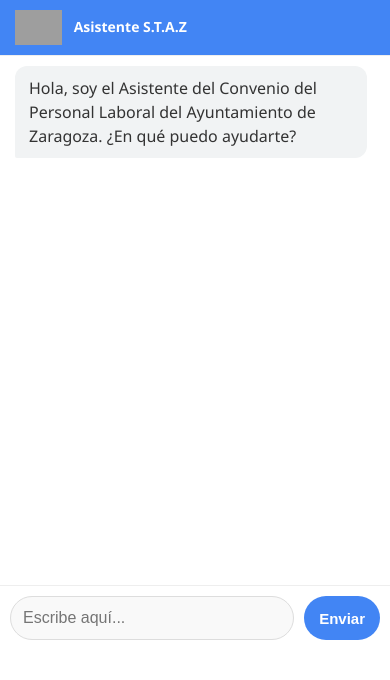
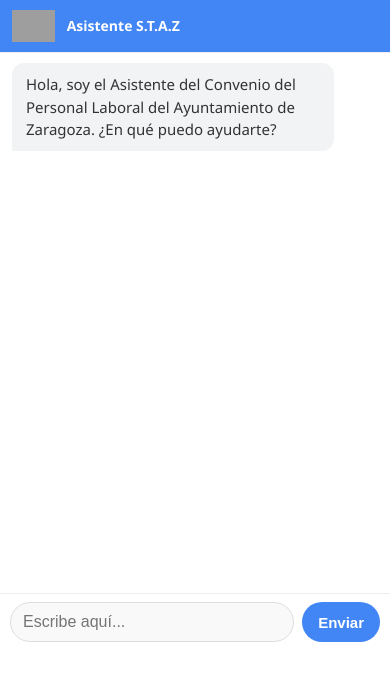
Before and after one commit to sindicatostaz-star/mi-gem-chat-laborales, a website: page public/index.html in a window 390 px wide. Drawn offline with Linux system fonts and the light colour scheme; grey boxes are pictures that could not be loaded.

Commit message:
Update index.html

```diff
--- a/public/index.html
+++ b/public/index.html
@@ -5,13 +5,18 @@
     <meta name="viewport" content="width=device-width, initial-scale=1.0, maximum-scale=1.0, user-scalable=no">
     <title>Chat STAZ</title>
     <style>
-        /* --- ESTILOS GENERALES (PC / TABLET) --- */
+        /* Regla para que el botón no se corte en móviles */
+        *, *::before, *::after {
+            box-sizing: border-box;
+        }
 
+        /* --- ESTILOS GENERALES --- */
         html, body {
             height: 650px;
+            width: 100%;
             margin: 0;
             padding: 0;
-            font-family: 'Segoe UI', system-ui, sans-serif; /* system-ui usa la fuente nativa del móvil (San Francisco en iPhone, Roboto en Android) */
+            font-family: 'Segoe UI', system-ui, sans-serif;
             background-color: #ffffff;
             overflow: hidden;
         }
@@ -33,7 +38,7 @@
             align-items: center;
             gap: 12px;
             border-bottom: 1px solid #eee;
-            flex-shrink: 0; /* Evita que el encabezado se aplaste */
+            flex-shrink: 0;
         }
 
         .avatar-img {
@@ -43,7 +48,6 @@
             object-fit: contain;
         }
 
-        /* Texto del encabezado */
         .header-title {
             font-size: 16px;
             line-height: 1.2;
@@ -56,7 +60,6 @@
             display: flex;
             flex-direction: column;
             gap: 15px;
-            /* Scroll suave en móviles */
             -webkit-overflow-scrolling: touch;
         }
 
@@ -90,17 +93,19 @@
             display: flex;
             gap: 10px;
             background: #fff;
-            flex-shrink: 0; /* Evita que se colapse al abrir el teclado */
+            flex-shrink: 0;
+            width: 100%;
         }
 
         input {
             flex: 1;
             padding: 12px;
             border: 1px solid #ddd;
-            border-radius: 25px; /* Bordes más redondeados estilo app móvil */
+            border-radius: 25px;
             outline: none;
-            font-size: 16px; /* 16px ES CRUCIAL PARA EVITAR ZOOM EN IPHONE */
+            font-size: 16px;
             background: #f9f9f9;
+            min-width: 0;
         }
 
         input:focus {
@@ -117,8 +122,8 @@
             cursor: pointer;
             font-weight: 600;
             font-size: 15px;
-            /* Evita que el botón se haga pequeñito */
             flex-shrink: 0;
+            white-space: nowrap;
         }
 
         button:hover { background: #3367d6; }
@@ -133,42 +138,20 @@
             display: none;
         }
 
-        /* --- ESTILOS SOLO PARA MÓVIL (Pantallas pequeñas) --- */
+        /* --- ESTILOS MÓVIL --- */
         @media (max-width: 600px) {
-            .chat-header {
-                padding: 10px 15px; /* Menos relleno vertical */
-            }
-
-            .avatar-img {
-                height: 35px; /* Logo un poco más pequeño */
-            }
-
-            .header-title {
-                font-size: 14px; /* Texto un poco más pequeño para que quepa */
-            }
-
-            .chat-box {
-                padding: 10px 15px; /* Aprovechar más el ancho */
-            }
-
-            .message {
-                max-width: 90%; /* Las burbujas ocupan más ancho */
-                font-size: 16px; /* Texto muy legible */
-                padding: 10px 14px;
-            }
-
-            .input-area {
-                padding: 10px; /* Menos margen abajo */
-            }
-
-            button {
-                padding: 10px 15px; /* Botón un poco más compacto */
-            }
+            .chat-header { padding: 10px 12px; }
+            .avatar-img { height: 32px; }
+            .header-title { font-size: 14px; }
+            .chat-box { padding: 10px 12px; }
+            .message { max-width: 88%; padding: 10px 14px; }
+            .input-area { padding: 8px 10px; gap: 8px; }
+            input { padding: 10px 12px; }
+            button { padding: 10px 16px; }
         }
     </style>
 </head>
 <body>
-
     <div class="chat-container">
         <div class="chat-header">
             <img src="https://www.staz.es/images/logobueno.png" alt="STAZ" class="avatar-img">
@@ -207,8 +190,7 @@
             sendBtn.disabled = true;
             loadingIndicator.style.display = 'block';
 
-            // Scroll al fondo inmediato para ver lo que escribiste
-            chatBox.scrollTop = chatBox.scrollHeight;
+            setTimeout(() => chatBox.scrollTop = chatBox.scrollHeight, 10);
 
             conversationHistory.push({ role: "user", parts: [{ text: text }] });
 
@@ -235,8 +217,7 @@
                 sendBtn.disabled = false;
                 loadingIndicator.style.display = 'none';
                 userInput.focus();
-                // Scroll al fondo al recibir respuesta
-                chatBox.scrollTop = chatBox.scrollHeight;
+                setTimeout(() => chatBox.scrollTop = chatBox.scrollHeight, 10);
             }
         }
 
@@ -245,10 +226,7 @@
             div.className = `message ${className}`;
             div.innerText = text;
             chatBox.appendChild(div);
-            // Pequeño retardo para asegurar que el scroll baje si hay imágenes o carga lenta
-            setTimeout(() => {
-                chatBox.scrollTop = chatBox.scrollHeight;
-            }, 50);
+            setTimeout(() => chatBox.scrollTop = chatBox.scrollHeight, 10);
         }
     </script>
 </body>
```
